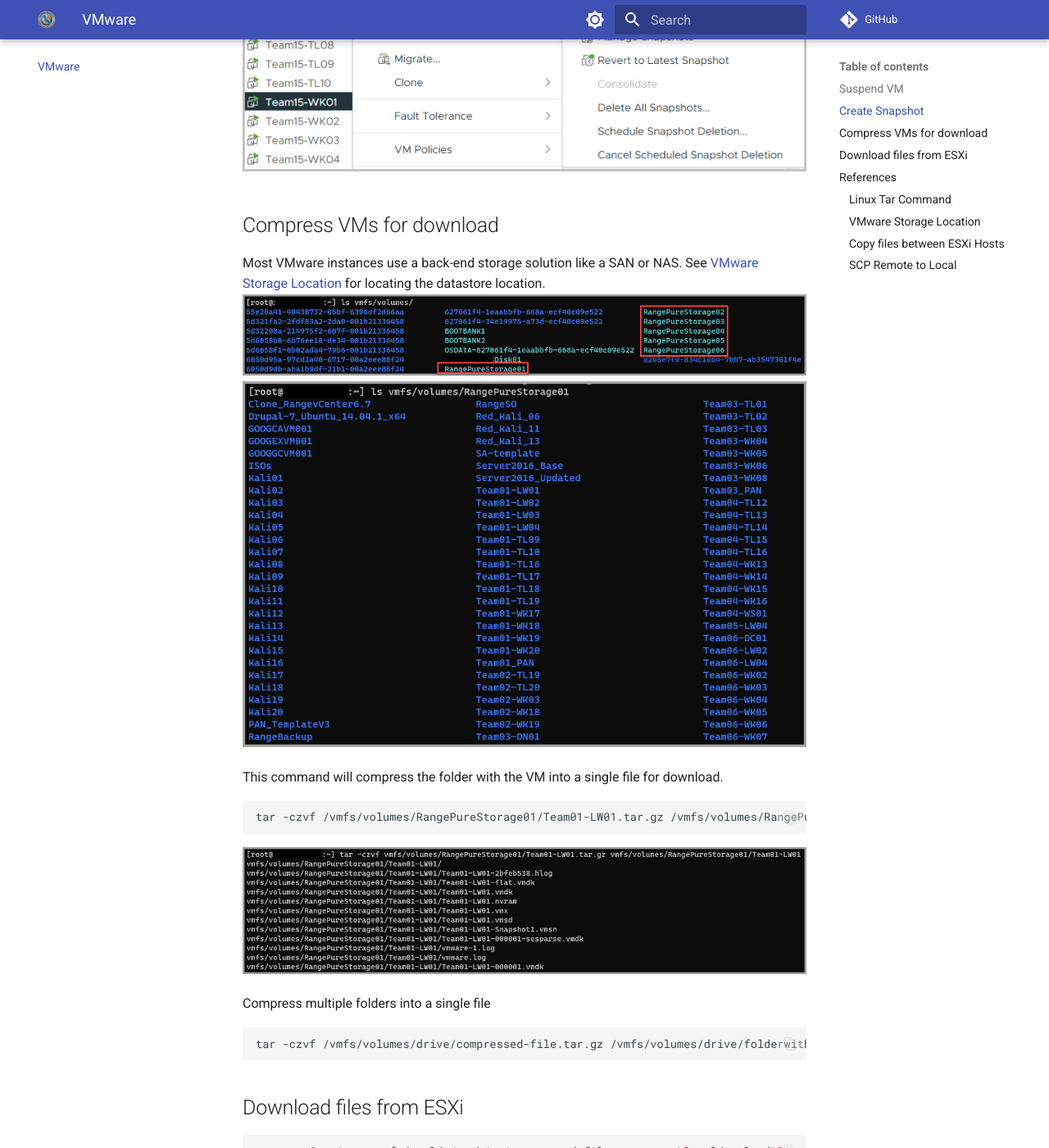
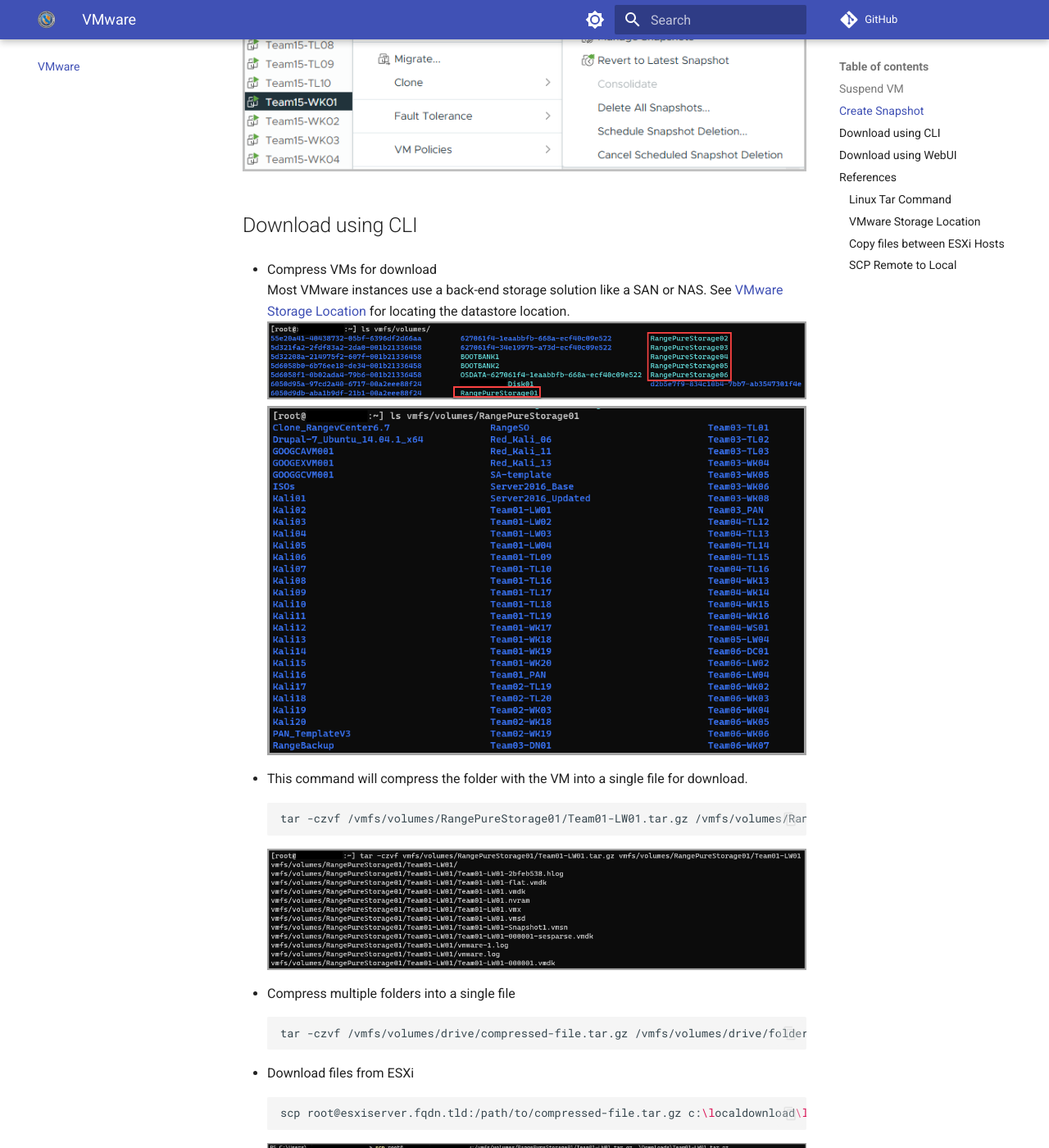
Before and after one commit to cmdcnd/learn, an MkDocs documentation site: the page built from docs/VMware/README.md, in a window 1280 px wide and 1400 px high, scrolled down 809 px. Shown: the whole window at 82% size. Built offline with MkDocs 1.6.1 and Material for MkDocs 9.7.7, drawn with Linux system fonts in a browser that asks for light colours; comment, search, counter and statistics services are not loaded; some of the changed text lies outside the part shown.

Commit message:
add GUI option

````diff
--- a/docs/VMware/README.md
+++ b/docs/VMware/README.md
@@ -5,28 +5,37 @@
 ## Create Snapshot
 ![Snapshot VM](_images/VMware-SnapshotVM.png)
 
-## Compress VMs for download
+## Download using CLI
+- Compress VMs for download
 Most VMware instances use a back-end storage solution like a SAN or NAS.  See [VMware Storage Location](#vmware-storage-location) for locating the datastore location.
 ![Storage Location](_images/VMware-storage.png)
 ![VM Location](_images/VMware-storage-vms.png)
 
-This command will compress the folder with the VM into a single file for download.
+- This command will compress the folder with the VM into a single file for download.
 ```bash
 tar -czvf /vmfs/volumes/RangePureStorage01/Team01-LW01.tar.gz /vmfs/volumes/RangePureStorage01/Team01-LW01
 ```
 ![Compress Folder](_images/VMware-compressfolder.png)
 
-Compress multiple folders into a single file
+- Compress multiple folders into a single file
 ```bash
 tar -czvf /vmfs/volumes/drive/compressed-file.tar.gz /vmfs/volumes/drive/folderwithVM /vmfs/volumes/drive/folderwith2ndVM /vmfs/volumes/drive/folderwith3rdVM
 ```
 
-## Download files from ESXi
+- Download files from ESXi
 ```bash
 scp root@esxiserver.fqdn.tld:/path/to/compressed-file.tar.gz c:\localdownload\location\of\compressed-file.tar.gz
 ```
 ![SCP Download File](_images/VMware-scp-download-file.png)
 
+## Download using WebUI
+![VMware Storage Tab](_images/VMware-StorageTab.png)
+
+![VMware Storage Device](_images/VMware-StorageDevice.png)
+
+![VMware Storage Device1](_images/VMware-StorageDevice1.png)
+
+![VMware Storage Download](_images/VMware-StorageDeviceDownload.png)
 
 
 ## References
````
Also changed, not shown: docs/VMware/_images/VMware-StorageDevice.png (added), docs/VMware/_images/VMware-StorageDevice1.png (added), docs/VMware/_images/VMware-StorageDeviceDownload.png (added), docs/VMware/_images/VMware-StorageTab.png (added).
